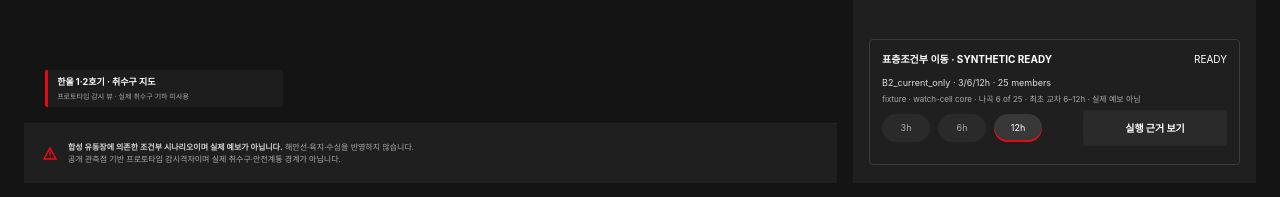
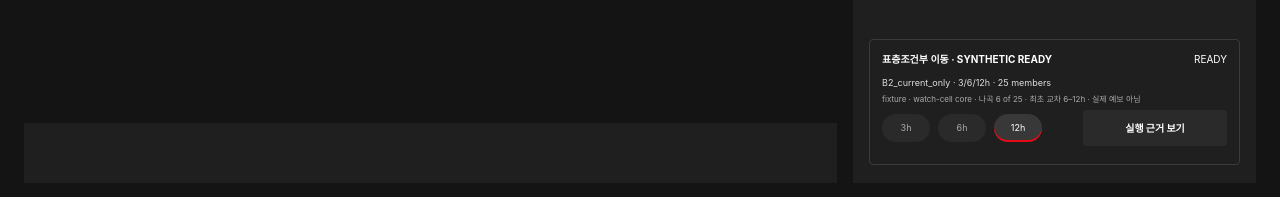
Before and after one commit to Youngmin322/junction-challenge-5.1, a Next.js app: page / in a window 1280 px wide. Shown: the part 585-782 px from the top of the page. Built offline with nearby package versions, Linux system fonts and the light colour scheme; no server answers.

Commit message:
fix: drop redundant intake-view caption and hanul map disclaimer

```diff
--- a/app/page.tsx
+++ b/app/page.tsx
@@ -188,11 +188,6 @@ function MonitoringMap({ plant, unit, onSelectUnit }: {
         {isHanul ? (
           <>
             <iframe className="risk-zone-frame" src="http://localhost:5173/" title="한울원전 조건부 접근 우선순위 지도" />
-
-            <div className="selected-intake-view" aria-live="polite">
-              <strong>{unit.label} · 취수구 지도</strong>
-              <span>프로토타입 감시 뷰 · 실제 취수구 기하 미사용</span>
-            </div>
           </>
         ) : (
           <Image alt={`${plant.label} 취수구 주변 프로토타입 지도`} className="map-basemap" fill priority sizes="(max-width: 980px) 100vw, 920px" src={assets.basemap} />
@@ -206,10 +201,12 @@ function MonitoringMap({ plant, unit, onSelectUnit }: {
         )}
       </div>
 
-      <footer className="map-disclaimer">
-        <Image alt="주의" height={16} src={assets.alert} width={16} />
-        <p>{isHanul ? <><strong>합성 유동장에 의존한 조건부 시나리오이며 실제 예보가 아닙니다.</strong> 해안선·육지·수심을 반영하지 않습니다.<br />공개 관측점 기반 프로토타입 감시격자이며 실제 취수구·안전계통 경계가 아닙니다.</> : <><strong>{plant.label} 자료 연결 전입니다.</strong> 데이터가 없다는 사실을 안전 또는 저위험으로 해석하지 않습니다.</>}</p>
-      </footer>
+      {!isHanul && (
+        <footer className="map-disclaimer">
+          <Image alt="주의" height={16} src={assets.alert} width={16} />
+          <p><strong>{plant.label} 자료 연결 전입니다.</strong> 데이터가 없다는 사실을 안전 또는 저위험으로 해석하지 않습니다.</p>
+        </footer>
+      )}
     </section>
   );
 }
```
